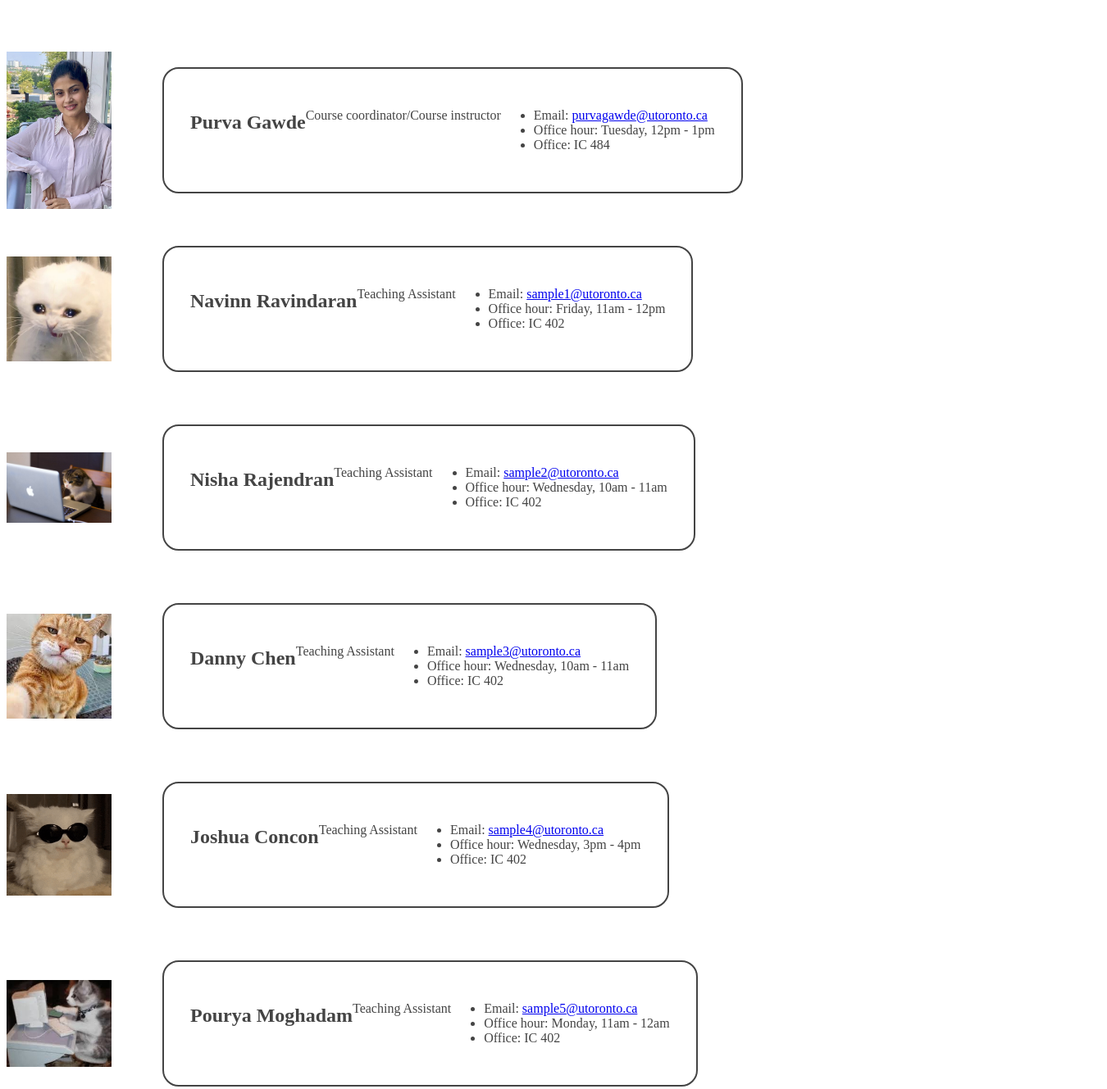
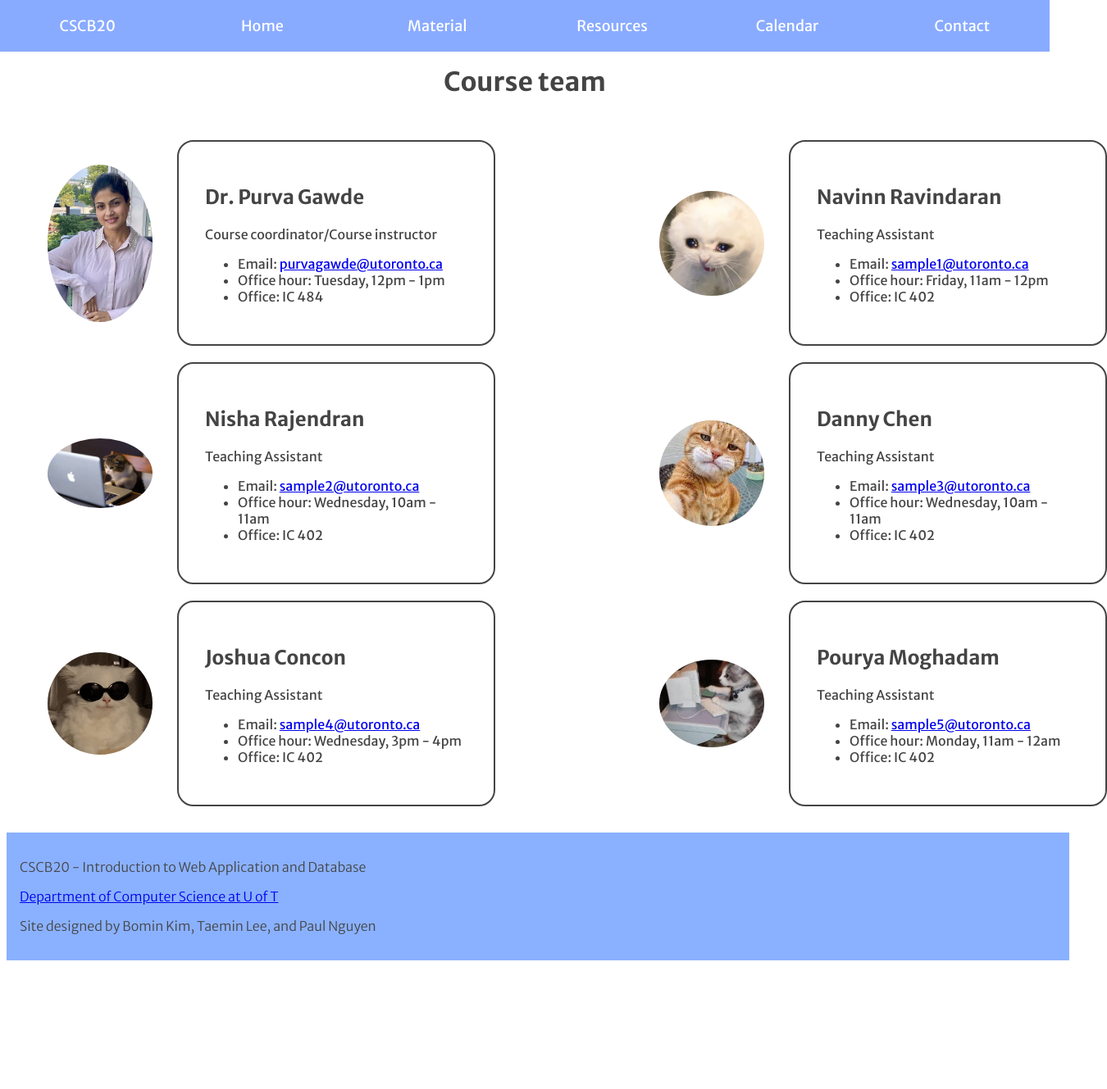
Before and after one commit to taeminlee0601/CSCB20-A3, a plain HTML site: page templates/course_team.html in a window 1280 px wide. Shown: the whole page at 82% size, 1350 px wide, since content can reach past the window. After the commit the page ends 1180 px from the top, so only its background shows below. Drawn offline with Linux system fonts and the light colour scheme.

Commit message:
Paul's latest version

```diff
--- a/static/course_team.css
+++ b/static/course_team.css
@@ -16,6 +16,19 @@
 
 .profile img {
     width: 8rem;
+    border-radius: 80%;
     height: auto;
     margin-right: 30px;
 }
+
+.team-col {
+    display: grid;
+    grid-template-columns: repeat(2, 2fr);
+    gap: 20px 200px;
+    margin-left: 50px;
+    margin-bottom: 2rem;
+}
+
+.description-col-box {
+    width: 320px;
+}
--- a/static/index.css
+++ b/static/index.css
@@ -113,7 +113,7 @@ footer {
 
 h1 {
     font-family: 'Merriweather Sans';
-    padding: 15px;
+    padding: 30px;
     text-align: center;
 }
 
--- a/templates/course_team.html
+++ b/templates/course_team.html
@@ -3,16 +3,53 @@
 <head>
     <meta charset="UTF-8">
     <meta name="viewport" content="width=device-width, initial-scale=1.0">
+    <link rel="stylesheet" href="../static/index.css">
     <link rel="stylesheet" href="../static/course_team.css">
-    <link rel="stylesheet" href="../static/index.css">
+    <link rel="preconnect" href="https://fonts.googleapis.com/" />
+    <link rel="preconnect" href="https://fonts.gstatic.com/" crossorigin />
+    <link
+      href="https://fonts.googleapis.com/css2?family=Merriweather+Sans:ital,wght@0,300..800;1,300..800&family=Merriweather:ital,wght@0,300;0,400;0,700;0,900;1,300;1,400;1,700;1,900&display=swap"
+      rel="stylesheet"
+    />
     <title>Document</title>
 </head>
 <body>
+    <header>
+        <div class="navbar">
+            <a class="navbar-title" href="#">CSCB20</a>
+            <div class="dropdown">
+                <a class="tab">Home</a>
+                <div class="dropdown-content">
+                    <a href="#">Course Description</a>
+                    <a href="#">Syllabus</a>
+                </div>
+            </div>
+            <div class="dropdown">
+                <a class="tab">Material</a>
+                <div class="dropdown-content">
+                    <a href="#">Assignments</a>
+                    <a href="#">Lectures</a>
+                    <a href="#">Labs</a>
+                </div>
+            </div>
+            <a class="tab" href="#">Resources</a>
+            <a class="tab" href="#">Calendar</a>
+            <div class="dropdown">
+                <a class="tab">Contact</a>
+                <div class="dropdown-content">
+                    <a href="#">Course Team</a>
+                    <a href="#">Feedback</a>
+                </div>
+            </div>
+        </div>
+    </header>
+    <h1> Course team </h1>
     <div class="wrapper">
+        <div class="team-col">
             <div class="profile">
                 <img src="../images/purva.jpg" alt="">
-            <div class="description-row">
-                <h2>Purva Gawde</h2>
+                <div class="description-col-box">
+                    <h2>Dr. Purva Gawde</h2>
                     <p>Course coordinator/Course instructor</p>
                     <ul>
                         <li>Email: <a href="mailto:purvagawde@utoronto.ca">purvagawde@utoronto.ca</a></li>
@@ -23,7 +60,7 @@
             </div>
             <div class="profile">
                 <img src="../images/navinn.png" alt="">
-            <div class="description-row">
+                <div class="description-col-box">
                     <b><h2>Navinn Ravindaran</h2></b>
                     <p>Teaching Assistant</p>
                     <ul>
@@ -35,7 +72,7 @@
             </div>
             <div class="profile">
                 <img src="../images/nishan.png" alt="">
-            <div class="description-row">
+                <div class="description-col-box">
                     <b><h2>Nisha Rajendran</h2></b>
                     <p>Teaching Assistant</p>
                     <ul>
@@ -47,7 +84,7 @@
             </div>
             <div class="profile">
                 <img src="../images/danny.png" alt="">
-            <div class="description-row">
+                <div class="description-col-box">
                     <b><h2>Danny Chen</h2></b>
                     <p>Teaching Assistant</p>
                     <ul>
@@ -59,7 +96,7 @@
             </div>
             <div class="profile">
                 <img src="../images/joshua.png" alt="">
-            <div class="description-row">
+                <div class="description-col-box">
                     <b><h2>Joshua Concon</h2></b>
                     <p>Teaching Assistant</p>
                     <ul>
@@ -71,7 +108,7 @@
             </div>
             <div class="profile">
                 <img src="../images/pourya.png" alt="">
-            <div class="description-row">
+                <div class="description-col-box">
                     <b><h2>Pourya Moghadam</h2></b>
                     <p>Teaching Assistant</p>
                     <ul>
@@ -82,5 +119,13 @@
                 </div>
             </div>
         </div>
+    </div>
+    <footer>
+        <p>CSCB20 - Introduction to Web Application and Database</p>
+        <a href="https://web.cs.toronto.edu/people/faculty-directory"
+          >Department of Computer Science at U of T</a
+        >
+        <p>Site designed by Bomin Kim, Taemin Lee, and Paul Nguyen</p>
+      </footer>
 </body>
 </html>
```
Lines whose indentation alone changed are shown as unchanged.
